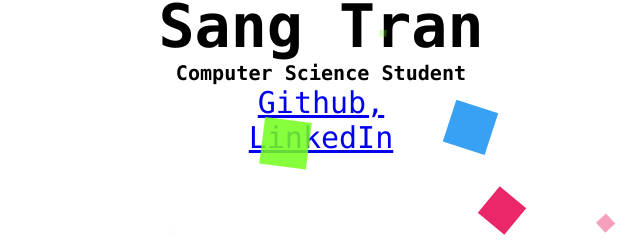
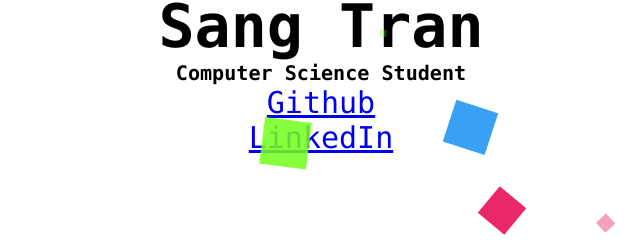
Before and after one commit to michaelsangtran/michaelsangtran.github.io, a plain HTML site: page index.html in a window 1280 px wide. Shown: the part 379-619 px from the top of the page, 319-959 px from the left. Drawn offline with Linux system fonts and the light colour scheme.

Commit message:
Fixed Link

```diff
--- a/index.html
+++ b/index.html
@@ -13,7 +13,7 @@
         <h1>Michael Sang Tran</h1>
         <p>
             <h6>Computer Science Student</h6>
-            <a href="https://www.github.com/michael7991">Github,</a><br>
+            <a href="https://michaelsangtran.github.io">Github</a><br>
             <a href="https://www.linkedin.com/in/michael-sang-tran">LinkedIn</a>
         </p>
     </div>
```
